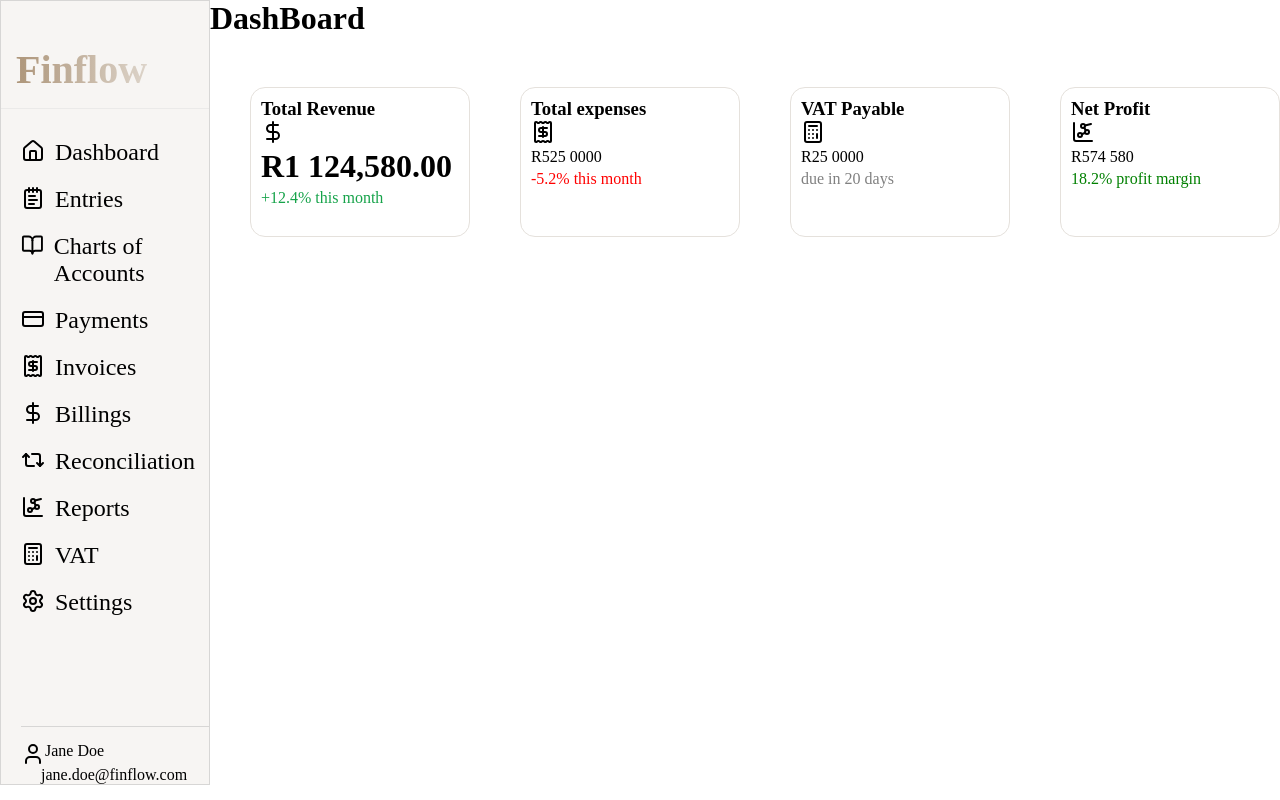
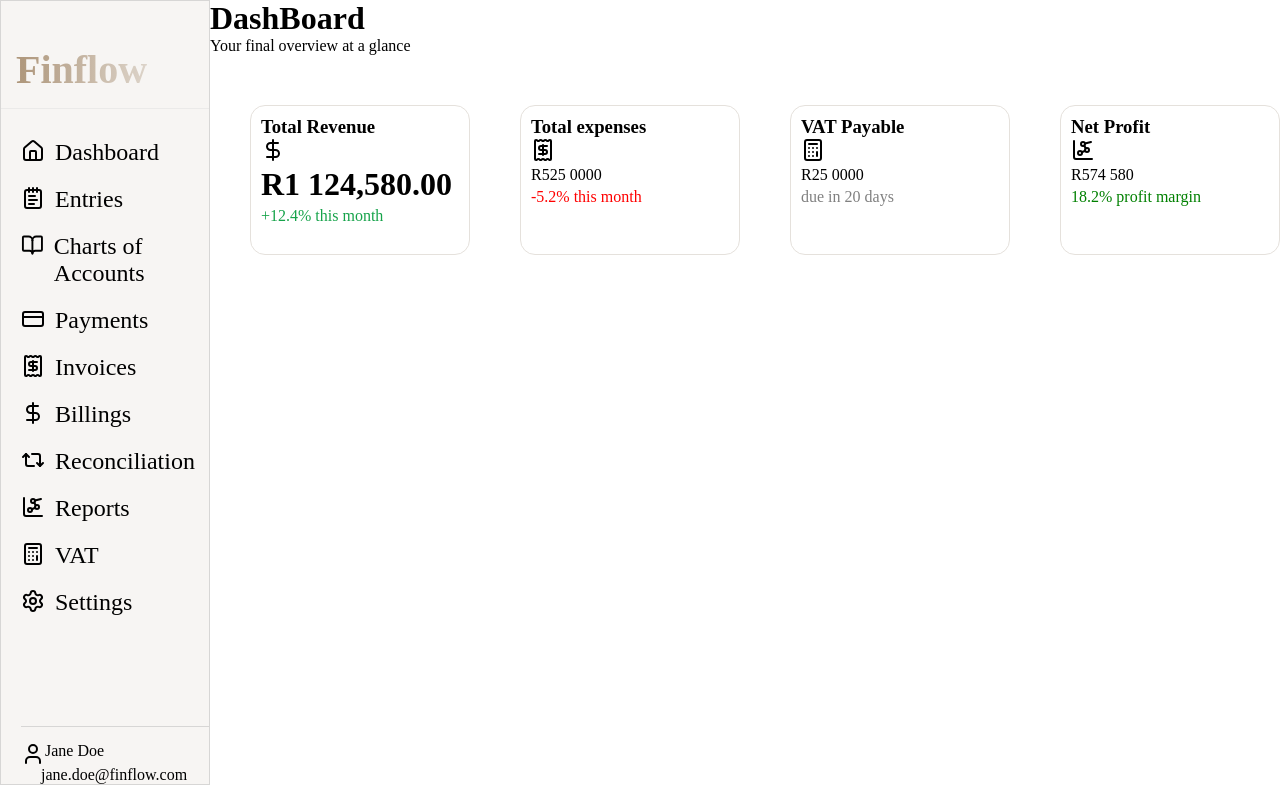
Before and after one commit to Nandisa27457/Fintech-dashboard, a React (Vite) app: page / in a window 1280 px wide. Built offline with nearby package versions, Linux system fonts and the light colour scheme.

Commit message:
Added a sub-heading

```diff
--- a/src/Components/Layout.jsx
+++ b/src/Components/Layout.jsx
@@ -61,6 +61,7 @@ export default function Layout({children}) {
               {/* Main-Container */}
               <div className="body">
                 <h1>DashBoard</h1>
+                <p className="sub-heading">Your final overview at a glance</p>
             <div className="dashboard-container" >
                     {children}
                 </div>
```
